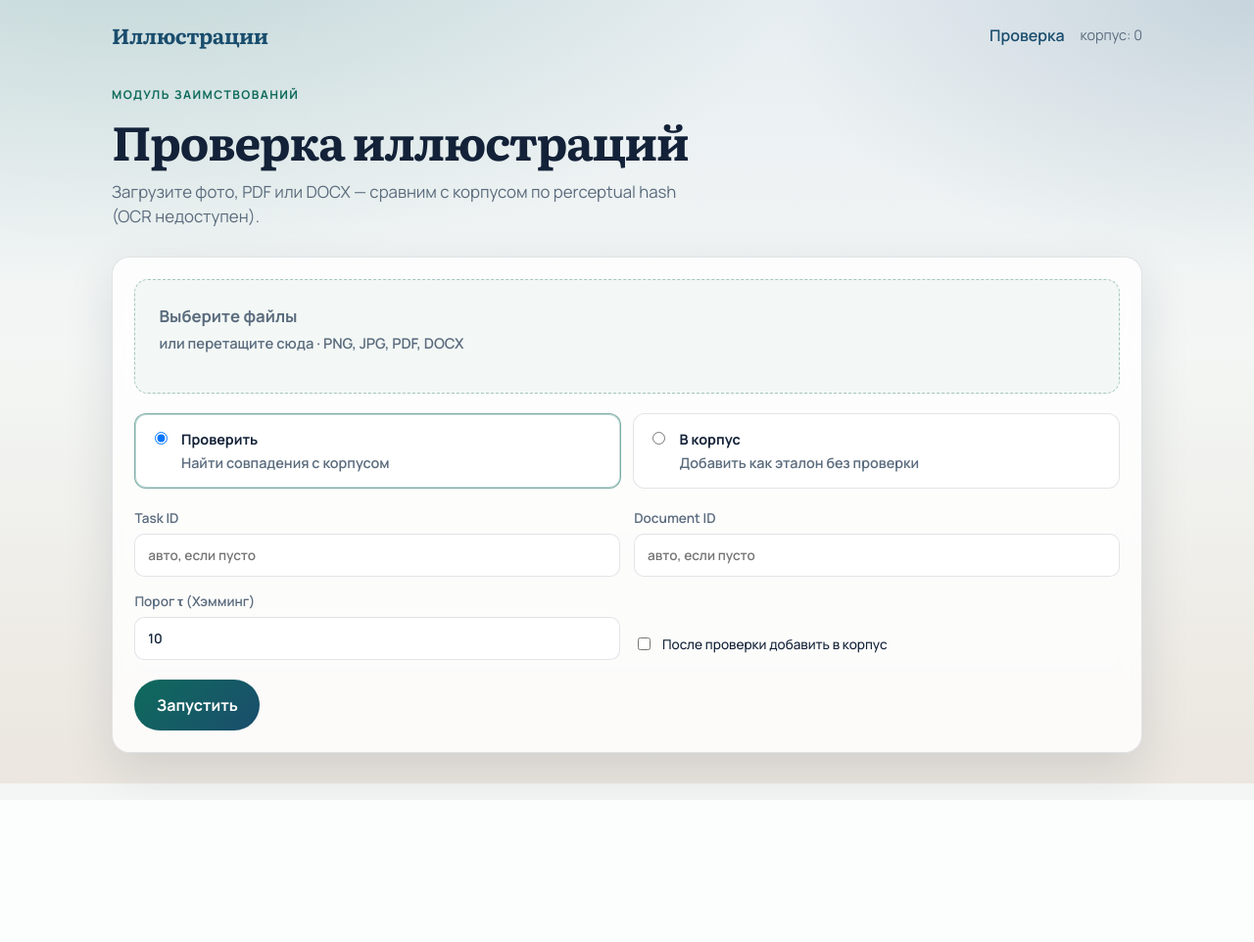
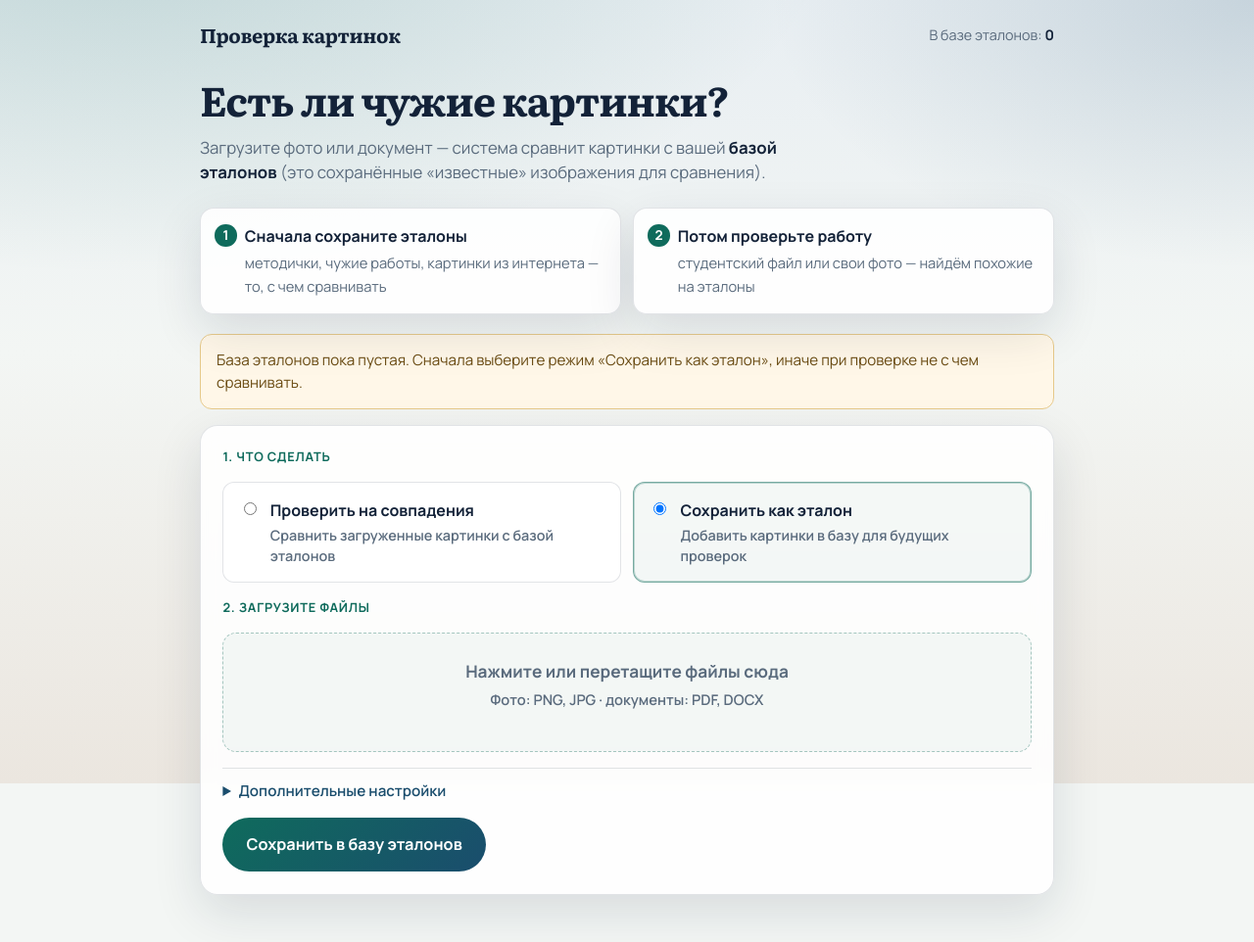
Before and after one commit to Nikita24423/modul-izobrazheniy-statya, a FastAPI app: page / in a window 1280 px wide. Shown: the whole page at 98% size. Before the commit the page ends 815 px from the top, so only its background shows below. Run offline with FastAPI, Linux system fonts and the light colour scheme; data that the repository does not hold is empty.

Commit message:
Clarify web UI: replace corpus jargon with plain Russian.

```diff
--- a/web/app.py
+++ b/web/app.py
@@ -28,9 +28,9 @@ DB_PATH = Path(DEFAULT_DB)
 
 ALLOWED_EXT = {".pdf", ".docx", ".png", ".jpg", ".jpeg", ".gif", ".bmp", ".tif", ".tiff", ".webp"}
 VIA_LABELS = {
-    "phash": "визуально (pHash)",
-    "ocr": "по тексту (OCR)",
-    "both": "визуально + OCR",
+    "phash": "Совпадение по виду картинки",
+    "ocr": "Совпадение по тексту на картинке",
+    "both": "Совпадение и по виду, и по тексту",
 }
 
 UPLOAD_DIR.mkdir(parents=True, exist_ok=True)
@@ -143,11 +143,13 @@ def _merge_results(parts: list[ImageCheckResult], *, task_id: str, document_id:
 @app.get("/", response_class=HTMLResponse)
 async def upload_page(request: Request):
     svc = _svc()
+    size = svc.corpus_size()
     return templates.TemplateResponse(
         request,
         "index.html",
         {
-            "corpus_size": svc.corpus_size(),
+            "corpus_size": size,
+            "library_size": size,
             "ocr_available": ocr_available(),
         },
     )
--- a/web/static/style.css
+++ b/web/static/style.css
@@ -2,7 +2,7 @@
   --ink: #132238;
   --muted: #5a6b7d;
   --paper: #f3f6f4;
-  --panel: rgba(255, 255, 255, 0.82);
+  --panel: rgba(255, 255, 255, 0.88);
   --line: rgba(19, 34, 56, 0.12);
   --accent: #0f6b5c;
   --accent-2: #1a4d6d;
@@ -37,29 +37,29 @@ body {
   display: flex;
   justify-content: space-between;
   align-items: center;
+  gap: 1rem;
   padding: 1.25rem 1.5rem;
-  max-width: 1100px;
+  max-width: 920px;
   margin: 0 auto;
 }
 .brand {
   font-family: var(--display);
   font-weight: 700;
-  font-size: 1.35rem;
+  font-size: 1.25rem;
   color: var(--ink);
   text-decoration: none;
   letter-spacing: -0.02em;
 }
-.top nav { display: flex; gap: 1rem; align-items: center; }
-.top a { color: var(--accent-2); text-decoration: none; font-weight: 600; }
 .meta { color: var(--muted); font-size: 0.9rem; }
+.meta b { color: var(--ink); }
 
 .wrap {
-  max-width: 1100px;
+  max-width: 920px;
   margin: 0 auto;
   padding: 0 1.5rem 3rem;
 }
 
-.hero { margin: 1rem 0 1.75rem; max-width: 38rem; }
+.hero { margin: 0.5rem 0 1.5rem; max-width: 40rem; }
 .hero.compact { margin-bottom: 1.25rem; }
 .eyebrow {
   text-transform: uppercase;
@@ -71,12 +71,61 @@ body {
 }
 .hero h1 {
   font-family: var(--display);
-  font-size: clamp(2rem, 4vw, 3rem);
+  font-size: clamp(1.85rem, 4vw, 2.6rem);
   line-height: 1.15;
   margin: 0 0 0.75rem;
   letter-spacing: -0.03em;
 }
+.hero h1.ok { color: var(--ok); }
+.hero h1.bad { color: var(--bad); }
 .lead { margin: 0; color: var(--muted); font-size: 1.05rem; }
+.lead strong { color: var(--ink); font-weight: 700; }
+
+.howto {
+  margin: 0 0 1.25rem;
+  padding: 0;
+  list-style: none;
+  display: grid;
+  grid-template-columns: repeat(2, minmax(0, 1fr));
+  gap: 0.75rem;
+  counter-reset: step;
+}
+.howto li {
+  counter-increment: step;
+  background: var(--panel);
+  border: 1px solid var(--line);
+  border-radius: 14px;
+  padding: 1rem 1rem 1rem 2.8rem;
+  position: relative;
+  box-shadow: var(--shadow);
+}
+.howto li::before {
+  content: counter(step);
+  position: absolute;
+  left: 0.9rem;
+  top: 1rem;
+  width: 1.4rem;
+  height: 1.4rem;
+  border-radius: 50%;
+  background: var(--accent);
+  color: #fff;
+  font-size: 0.85rem;
+  font-weight: 700;
+  display: grid;
+  place-items: center;
+}
+.howto strong { display: block; margin-bottom: 0.2rem; }
+.howto span { color: var(--muted); font-size: 0.92rem; }
+
+.notice {
+  background: #fff7e8;
+  border: 1px solid #e6c98a;
+  color: #6a4b12;
+  border-radius: 12px;
+  padding: 0.9rem 1rem;
+  margin-bottom: 1rem;
+  font-size: 0.95rem;
+}
 
 .panel {
   background: var(--panel);
@@ -86,16 +135,25 @@ body {
   padding: 1.4rem;
   box-shadow: var(--shadow);
   display: grid;
-  gap: 1.25rem;
+  gap: 1rem;
+}
+
+.step-label {
+  font-size: 0.8rem;
+  font-weight: 700;
+  letter-spacing: 0.06em;
+  text-transform: uppercase;
+  color: var(--accent);
 }
 
 .drop {
   position: relative;
   border: 1.5px dashed rgba(15, 107, 92, 0.35);
   border-radius: 14px;
-  padding: 1.5rem;
+  padding: 1.6rem 1.4rem;
   background: rgba(15, 107, 92, 0.04);
   transition: border-color 0.2s, background 0.2s;
+  min-height: 7rem;
 }
 .drop.over {
   border-color: var(--accent);
@@ -111,8 +169,9 @@ body {
   display: grid;
   gap: 0.25rem;
   pointer-events: none;
+  text-align: center;
 }
-.drop-label strong { font-size: 1.05rem; }
+.drop-label strong { font-size: 1.08rem; }
 .drop-label span { color: var(--muted); font-size: 0.92rem; }
 
 .file-list {
@@ -147,24 +206,26 @@ body {
   display: flex;
   gap: 0.7rem;
   align-items: flex-start;
-  padding: 0.9rem;
+  padding: 0.95rem;
   border: 1px solid var(--line);
   border-radius: 12px;
   background: #fff;
   cursor: pointer;
 }
-.mode strong { display: block; }
+.mode input { margin-top: 0.25rem; }
 .mode span { color: var(--muted); font-size: 0.9rem; }
-.mode strong { color: var(--ink); margin-bottom: 0.15rem; }
+.mode strong { display: block; color: var(--ink); margin-bottom: 0.2rem; font-size: 1rem; }
 .mode:has(input:checked) {
   border-color: rgba(15, 107, 92, 0.55);
   box-shadow: inset 0 0 0 1px rgba(15, 107, 92, 0.25);
+  background: rgba(15, 107, 92, 0.04);
 }
 
 .grid {
   display: grid;
   grid-template-columns: repeat(2, minmax(0, 1fr));
   gap: 0.9rem;
+  margin-top: 0.75rem;
 }
 label {
   display: grid;
@@ -174,7 +235,8 @@ label {
   color: var(--muted);
 }
 input[type="text"],
-input[type="number"] {
+input[type="number"],
+select {
   font: inherit;
   color: var(--ink);
   border: 1px solid var(--line);
@@ -182,14 +244,25 @@ input[type="number"] {
   padding: 0.7rem 0.8rem;
   background: #fff;
 }
-label.check {
+label.check,
+.save-after {
   display: flex;
   align-items: center;
   gap: 0.55rem;
   font-weight: 500;
   color: var(--ink);
-  align-self: end;
-  padding-bottom: 0.4rem;
+  font-size: 0.95rem;
+}
+
+.advanced {
+  border-top: 1px solid var(--line);
+  padding-top: 0.75rem;
+}
+.advanced summary {
+  cursor: pointer;
+  color: var(--accent-2);
+  font-weight: 600;
+  font-size: 0.95rem;
 }
 
 .btn {
@@ -200,12 +273,13 @@ label.check {
   font-weight: 700;
   border: none;
   border-radius: 999px;
-  padding: 0.85rem 1.4rem;
+  padding: 0.95rem 1.5rem;
   background: linear-gradient(135deg, var(--accent), var(--accent-2));
   color: #fff;
   cursor: pointer;
   text-decoration: none;
   width: fit-content;
+  font-size: 1.02rem;
 }
 .btn.ghost {
   background: transparent;
@@ -229,6 +303,12 @@ label.check {
 .stats strong { font-size: 1rem; word-break: break-word; }
 .ok { color: var(--ok); }
 .bad { color: var(--bad); }
+
+.section-title {
+  font-family: var(--display);
+  font-size: 1.35rem;
+  margin: 0 0 0.75rem;
+}
 
 .cards {
   display: grid;
@@ -276,13 +356,10 @@ figcaption {
   border-top: 1px solid var(--line);
   padding-top: 0.6rem;
 }
-code {
-  font-family: ui-monospace, SFMono-Regular, Menlo, Consolas, monospace;
-  font-size: 0.88em;
-}
 .empty, .actions { margin-top: 1.5rem; color: var(--muted); }
 
 @media (max-width: 760px) {
-  .modes, .grid, .stats, .card { grid-template-columns: 1fr; }
+  .howto, .modes, .grid, .stats, .card { grid-template-columns: 1fr; }
   .thumbs { flex-wrap: wrap; }
+  .top { flex-direction: column; align-items: flex-start; }
 }
--- a/web/templates/base.html
+++ b/web/templates/base.html
@@ -3,7 +3,7 @@
 <head>
   <meta charset="utf-8">
   <meta name="viewport" content="width=device-width, initial-scale=1">
-  <title>{% block title %}Иллюстрации{% endblock %}</title>
+  <title>{% block title %}Проверка картинок{% endblock %}</title>
   <link rel="preconnect" href="https://fonts.googleapis.com">
   <link rel="preconnect" href="https://fonts.gstatic.com" crossorigin>
   <link href="https://fonts.googleapis.com/css2?family=Literata:opsz,wght@7..72,500;7..72,700&family=Manrope:wght@400;500;600;700&display=swap" rel="stylesheet">
@@ -12,10 +12,11 @@
 <body>
   <div class="bg" aria-hidden="true"></div>
   <header class="top">
-    <a class="brand" href="/">Иллюстрации</a>
+    <a class="brand" href="/">Проверка картинок</a>
     <nav>
-      <a href="/">Проверка</a>
-      <span class="meta">корпус: {{ corpus_size if corpus_size is defined else job.corpus_size }}</span>
+      <span class="meta" title="Сколько эталонных изображений уже сохранено для сравнения">
+        В базе эталонов: <b>{{ library_size if library_size is defined else job.corpus_size }}</b>
+      </span>
     </nav>
   </header>
   <main class="wrap">
--- a/web/templates/index.html
+++ b/web/templates/index.html
@@ -1,68 +1,112 @@
 {% extends "base.html" %}
-{% block title %}Проверка иллюстраций{% endblock %}
+{% block title %}Проверка картинок{% endblock %}
 {% block content %}
 <section class="hero">
-  <p class="eyebrow">Модуль заимствований</p>
-  <h1>Проверка иллюстраций</h1>
+  <h1>Есть ли чужие картинки?</h1>
   <p class="lead">
-    Загрузите фото, PDF или DOCX — сравним с корпусом по perceptual hash
-    {% if ocr_available %}и OCR{% else %}(OCR недоступен){% endif %}.
+    Загрузите фото или документ — система сравнит картинки с вашей
+    <strong>базой эталонов</strong> (это сохранённые «известные» изображения для сравнения).
   </p>
 </section>
 
+<ol class="howto">
+  <li>
+    <strong>Сначала сохраните эталоны</strong>
+    <span>методички, чужие работы, картинки из интернета — то, с чем сравнивать</span>
+  </li>
+  <li>
+    <strong>Потом проверьте работу</strong>
+    <span>студентский файл или свои фото — найдём похожие на эталоны</span>
+  </li>
+</ol>
+
+{% if library_size == 0 %}
+<div class="notice">
+  База эталонов пока пустая. Сначала выберите режим
+  «Сохранить как эталон», иначе при проверке не с чем сравнивать.
+</div>
+{% endif %}
+
 <form class="panel" action="/check" method="post" enctype="multipart/form-data" id="check-form">
+  <div class="step-label">1. Что сделать</div>
+  <div class="modes">
+    <label class="mode">
+      <input type="radio" name="mode" value="check" {% if library_size > 0 %}checked{% endif %}>
+      <span>
+        <strong>Проверить на совпадения</strong>
+        Сравнить загруженные картинки с базой эталонов
+      </span>
+    </label>
+    <label class="mode">
+      <input type="radio" name="mode" value="index" {% if library_size == 0 %}checked{% endif %}>
+      <span>
+        <strong>Сохранить как эталон</strong>
+        Добавить картинки в базу для будущих проверок
+      </span>
+    </label>
+  </div>
+
+  <div class="step-label">2. Загрузите файлы</div>
   <div class="drop" id="dropzone">
     <input type="file" name="files" id="files" multiple accept=".pdf,.docx,.png,.jpg,.jpeg,.gif,.bmp,.tif,.tiff,.webp,image/*" required>
     <label for="files" class="drop-label">
-      <strong>Выберите файлы</strong>
-      <span>или перетащите сюда · PNG, JPG, PDF, DOCX</span>
+      <strong>Нажмите или перетащите файлы сюда</strong>
+      <span>Фото: PNG, JPG · документы: PDF, DOCX</span>
     </label>
     <ul class="file-list" id="file-list"></ul>
   </div>
 
-  <div class="modes">
-    <label class="mode">
-      <input type="radio" name="mode" value="check" checked>
-      <span>
-        <strong>Проверить</strong>
-        Найти совпадения с корпусом
-      </span>
-    </label>
-    <label class="mode">
-      <input type="radio" name="mode" value="index">
-      <span>
-        <strong>В корпус</strong>
-        Добавить как эталон без проверки
-      </span>
-    </label>
-  </div>
+  <label class="check save-after" id="save-after">
+    <input type="checkbox" name="index_to_corpus" value="true">
+    После проверки тоже сохранить эти картинки как эталоны
+  </label>
 
-  <div class="grid">
-    <label>
-      Task ID
-      <input type="text" name="task_id" placeholder="авто, если пусто">
-    </label>
-    <label>
-      Document ID
-      <input type="text" name="document_id" placeholder="авто, если пусто">
-    </label>
-    <label>
-      Порог τ (Хэмминг)
-      <input type="number" name="tau" value="10" min="0" max="32">
-    </label>
-    <label class="check">
-      <input type="checkbox" name="index_to_corpus" value="true">
-      После проверки добавить в корпус
-    </label>
-  </div>
+  <details class="advanced">
+    <summary>Дополнительные настройки</summary>
+    <div class="grid">
+      <label>
+        Название работы
+        <input type="text" name="document_id" placeholder="например: работа_Иванова">
+      </label>
+      <label>
+        Группа / задание
+        <input type="text" name="task_id" placeholder="например: группа_А">
+      </label>
+      <label>
+        Насколько строго искать похожие
+        <select name="tau">
+          <option value="5">Строго (только почти одинаковые)</option>
+          <option value="10" selected>Обычный режим</option>
+          <option value="15">Мягче (найдёт и похожие)</option>
+        </select>
+      </label>
+    </div>
+  </details>
 
-  <button type="submit" class="btn">Запустить</button>
+  <button type="submit" class="btn" id="submit-btn">Проверить</button>
 </form>
 
 <script>
   const input = document.getElementById('files');
   const list = document.getElementById('file-list');
   const drop = document.getElementById('dropzone');
+  const btn = document.getElementById('submit-btn');
+  const saveAfter = document.getElementById('save-after');
+
+  function mode() {
+    return document.querySelector('input[name="mode"]:checked')?.value || 'check';
+  }
+
+  function syncMode() {
+    const isCheck = mode() === 'check';
+    btn.textContent = isCheck ? 'Проверить' : 'Сохранить в базу эталонов';
+    saveAfter.style.display = isCheck ? 'flex' : 'none';
+  }
+
+  document.querySelectorAll('input[name="mode"]').forEach(el => {
+    el.addEventListener('change', syncMode);
+  });
+  syncMode();
 
   function render() {
     list.innerHTML = '';
```
Also changed, not shown: web/templates/results.html (+34 -27 lines), web/templates/results_index.html (+6 -6 lines).
